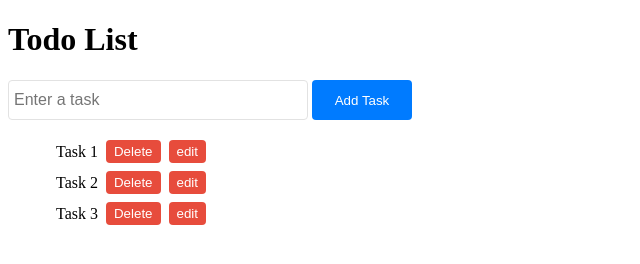
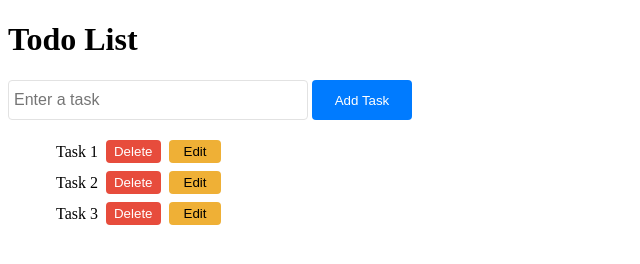
Before and after one commit to zoovasoup/gdgoc_web_tugas1, a website: page index.html in a window 1280 px wide. Shown: the whole page, without its empty margins (0-640 px from the left). Drawn offline with Linux system fonts and the light colour scheme.

Commit message:
styling edit button

```diff
--- a/index.html
+++ b/index.html
@@ -28,8 +28,8 @@
             <button onclick="deleteTask('4344')" class="delete-button">
               Delete
             </button>
-            <button onclick="buttonEdit('4344')" class="delete-button">
-              edit
+            <button onclick="buttonEdit('4344')" class="edit-button">
+              Edit
             </button>
           </li>
           <li id="4345" class="list-item">
@@ -37,8 +37,8 @@
             <button onclick="deleteTask('4345')" class="delete-button">
               Delete
             </button>
-            <button onclick="buttonEdit('4345')" class="delete-button">
-              edit
+            <button onclick="buttonEdit('4345')" class="edit-button">
+              Edit
             </button>
           </li>
           <li id="4348" class="list-item">
@@ -46,8 +46,8 @@
             <button onclick="deleteTask('4348')" class="delete-button">
               Delete
             </button>
-            <button onclick="buttonEdit('4348')" class="delete-button">
-              edit
+            <button onclick="buttonEdit('4348')" class="edit-button">
+              Edit
             </button>
           </li>
         </ul>
--- a/script.js
+++ b/script.js
@@ -54,8 +54,8 @@ function addButton(element, id) {
   element.appendChild(deleteButton);
 
   const editButton = document.createElement("button");
-  editButton.textContent = "edit";
-  editButton.classList.add("delete-button");
+  editButton.textContent = "Edit";
+  editButton.classList.add("edit-button");
   editButton.addEventListener("click", () => {
     buttonEdit(id);
   });
--- a/style.css
+++ b/style.css
@@ -37,3 +37,11 @@
   border: 0px;
   border-radius: 4px;
 }
+
+.edit-button {
+  background-color: #efb036;
+  color: black;
+  padding: 4px 15px 4px 15px;
+  border: 0px;
+  border-radius: 4px;
+}
```
Lines whose indentation alone changed are shown as unchanged.
